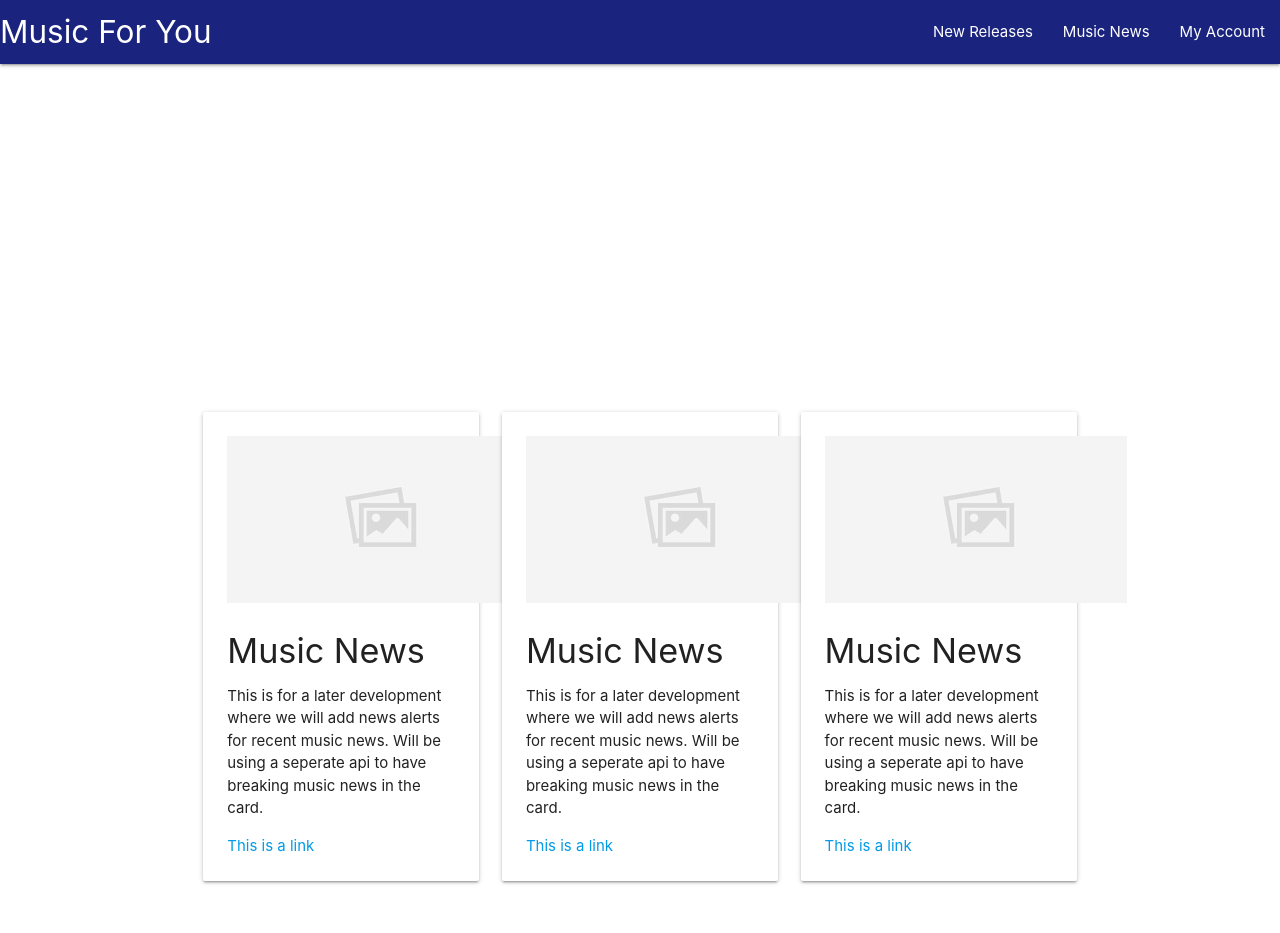
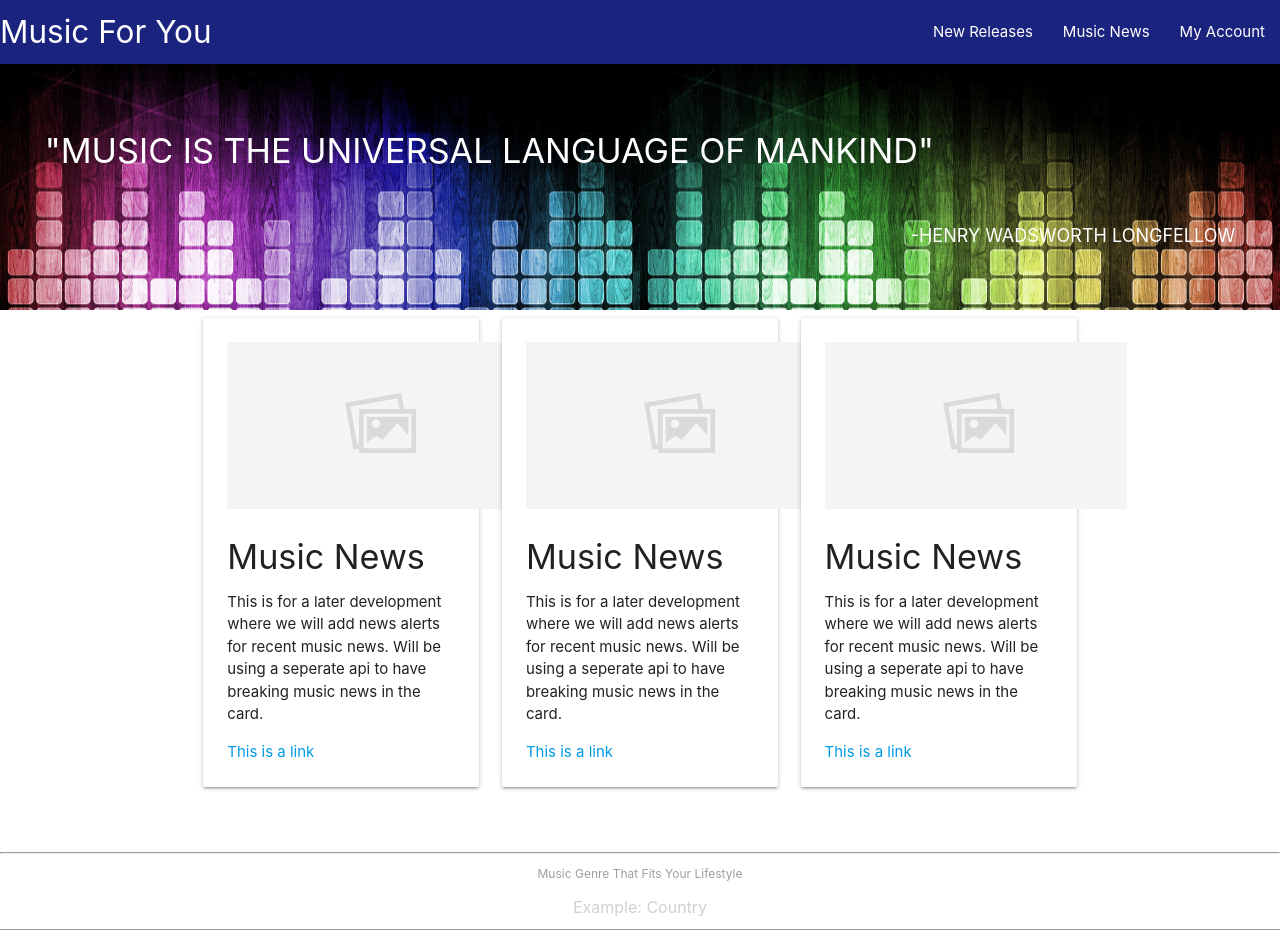
Before and after one commit to KevinFromConn/New-Release-Recommendations, a plain HTML site: page index.html in a window 1280 px wide. Shown: the top 933 px of the page. Drawn offline with nearby package versions, Linux system fonts and the light colour scheme.

Commit message:
fixed background image

```diff
--- a/assets/css/style.css
+++ b/assets/css/style.css
@@ -1,5 +1,5 @@
 #jumbotron {
-
+  background-image: url('../css/images/cool-music-background.jpg');
   background-repeat: no-repeat;
   background-size: cover;
   height: 100%;
--- a/index.html
+++ b/index.html
@@ -41,15 +41,6 @@
           <p class="name">-HENRY WADSWORTH LONGFELLOW</p>
         </div>
       </section>
-
-    <section id="jumbotron" class="row white-text middle-align">
-      <div>
-        <h4>"MUSIC IS THE UNIVERSAL LANGUAGE OF MANKIND"</h4>
-      </div>
-      <div>
-        <p class="right-align">-HENRY WADSWORTH LONGFELLOW</p>
-      </div>
-    </section>
 
 
     <!--News Section-->
```
